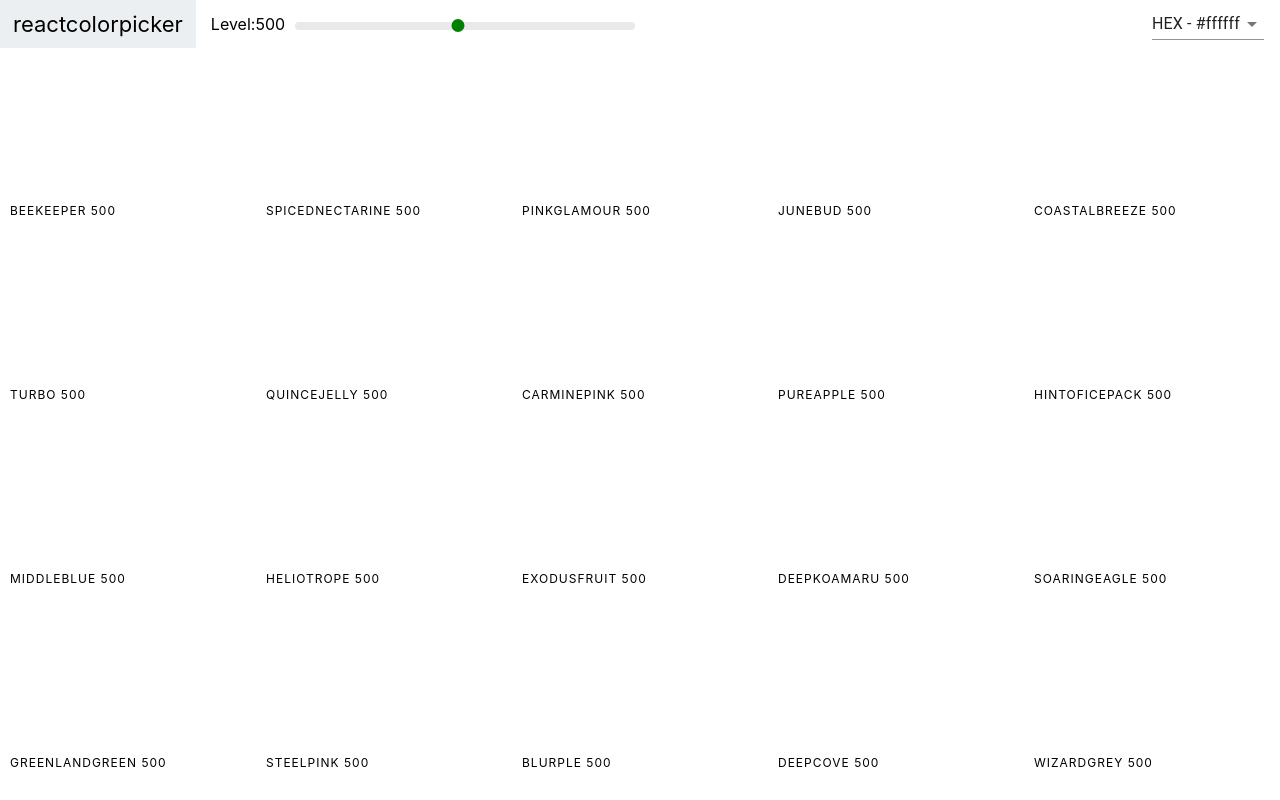
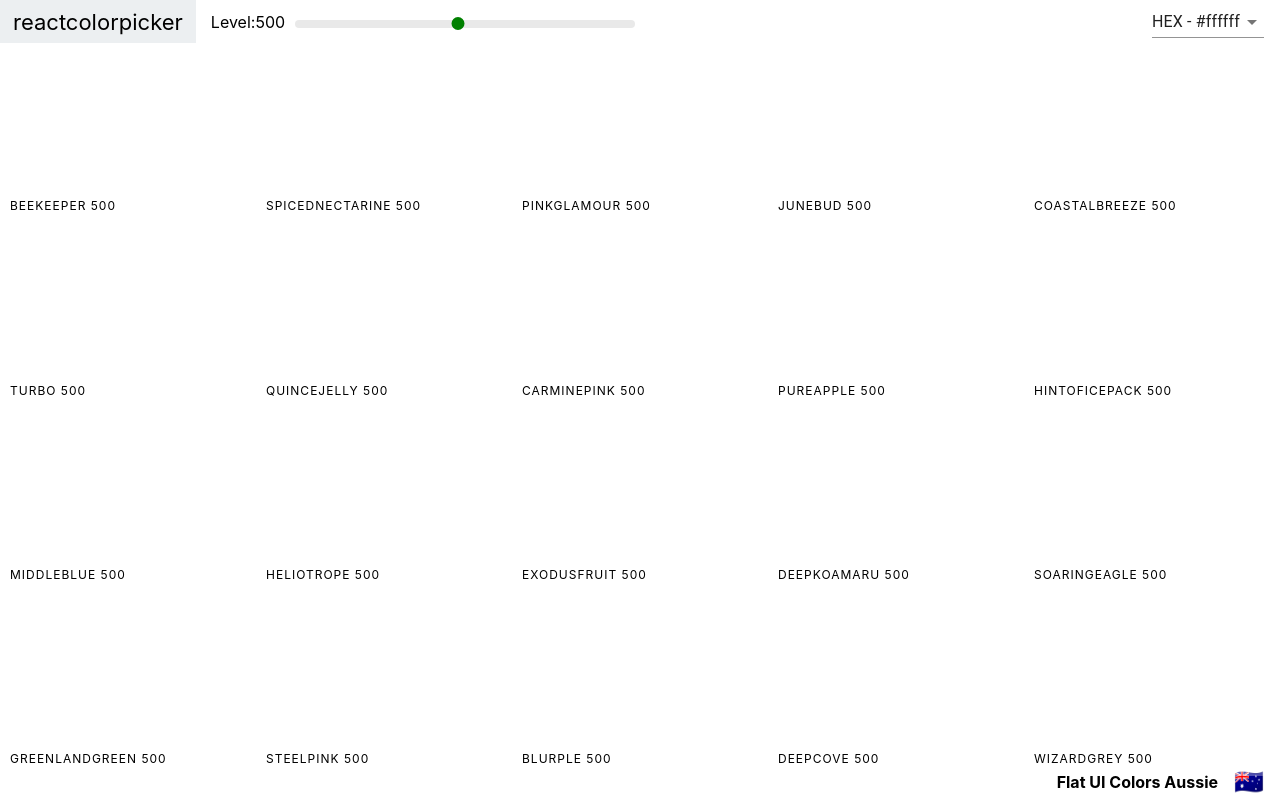
Before and after one commit to eag58914/color-picker-app, a React (Create React App) app: page / in a window 1280 px wide. Built offline with nearby package versions, Linux system fonts and the light colour scheme.

Commit message:
add pallette footer

```diff
--- a/src/ColorBox.css
+++ b/src/ColorBox.css
@@ -75,6 +75,7 @@
     left:0;
     right:0;
     bottom: 0;
+    top: 0;
     display: flex;
     align-items: center;
     justify-content: center;
--- a/src/ColorBox.js
+++ b/src/ColorBox.js
@@ -31,7 +31,7 @@
                 <h1>copied!</h1>
                 <p>{this.props.background}</p>
             </div>
-           <div className='copy-continer'>
+           <div className='copy-container'>
                <div className='box-content'>
                    <span>{name}</span>
                </div>
--- a/src/Palette.css
+++ b/src/Palette.css
@@ -1,7 +1,21 @@
 .Palette{
     height: 100vh;
+    display: flex;
+    flex-direction: column;
 }
 .Palette-colors{
-    height: 90%;
+    height: 100%;
 
 }
+.Palette-footer{
+    background-color: white;
+    height: 5vh;
+    display: flex;
+    justify-content: flex-end;
+    align-items: center;
+    font-weight: bold;
+}
+.emoji{
+    font-size: 1.5rem;
+    margin: 0 1rem
+}
--- a/src/Palette.js
+++ b/src/Palette.js
@@ -19,22 +19,20 @@
         this.setState({format:val})
     }
     render(){
-        const {colors} = this.props.palette
+        const {colors, paletteName,emoji} = this.props.palette
         const {level, format} = this.state
         const colorBoxes =  colors[this.state.level].map(color=>(
-            <ColorBox background={color[format]} name={color.name}/>
+            <ColorBox background={color[format]} name={color.name} key={color.id}/>
         ))
         return(
             <div className="Palette">
                 <NavBar level={level} changeLevel={this.changeLevel} handleChange={this.changeFormat}/>
-                {/* NavBar goes here */}
-              <div className="Palette-colors">
-                {colorBoxes}
-            {/* bunch of color palettes */}
 
-             {/* footer*/}
-              </div>
-
+              <div className="Palette-colors">{colorBoxes}</div>
+             <footer className="Palette-footer">
+            {paletteName}
+            <span className="emoji">{emoji}</span>
+             </footer>
             </div>
         )
     }
```
